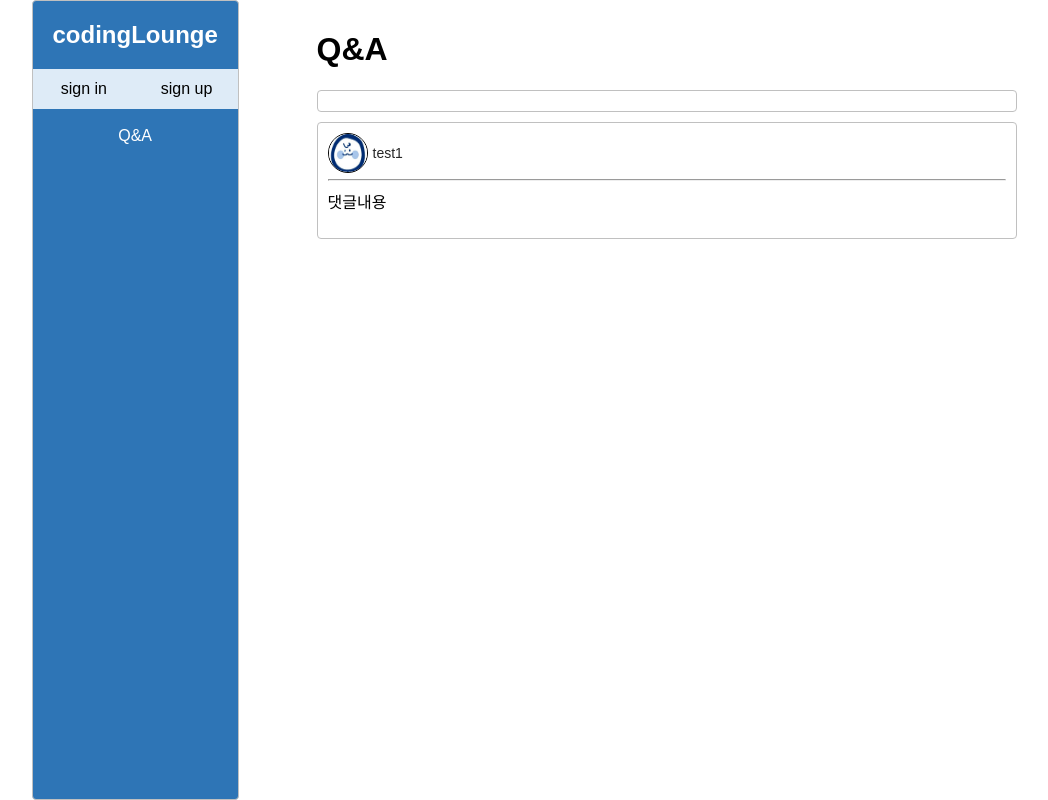
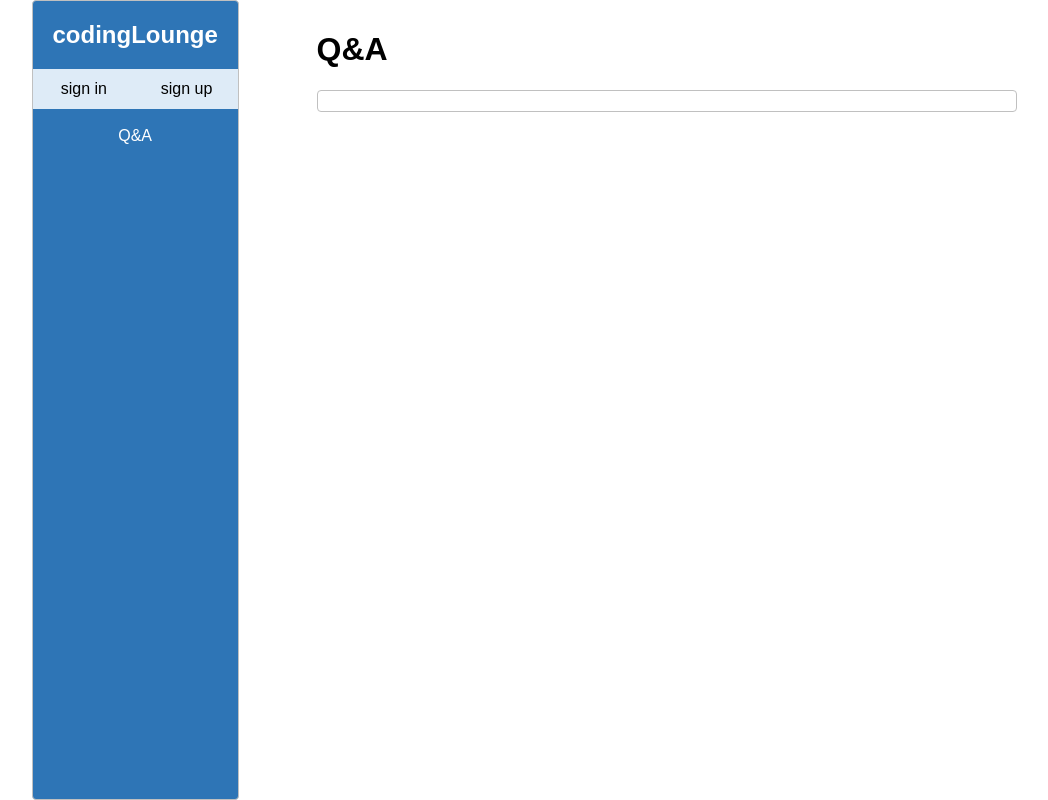
Before and after one commit to Jeong-Jin-Woo/CodingLounge, a website: page views/post.html in a window 1280 px wide. Shown: the whole page, without its empty margins (116-1164 px from the left). Drawn offline with nearby package versions, Linux system fonts and the light colour scheme; files that its build step writes are made by us from their sources; a web font is replaced by a local one.

Commit message:
[UPDATE] routes/post.js, post.html : 댓글 등록 기능

```diff
--- a/routes/post.js
+++ b/routes/post.js
@@ -37,11 +37,11 @@ router.get('/:id/detail', async (req, res, next) => {
   const post_id = req.params.id;
   try{
     const post = await Post.findOne({ where : { id : post_id}});
-    //const comment = await Comment.findAll({ where : { id: posts_id}});
+    const comment = await Comment.findAll({ where : { posts_id: post_id}});
     return res.render('post', {
       title: `detail`,
       post: post,
-      //comment: comment,
+      comment: comment,
     });
   }catch(error){
     console.error(error);
--- a/views/post.html
+++ b/views/post.html
@@ -54,16 +54,18 @@
   </div>
   {% endif %}
   <div>
+    {% for c in comment %}
       <div class="twit">
         <div class="input-group">
         <div class="comment-section">
             <img class="pic" src="/static/profile.jpg">
-              <p>test1</p>
+            <p>{{c.commenter}}</p>
         </div>
         <hr>
-          <div>댓글내용</div>
+        <div>{{c.comment}}</div>
         </div>
       </div>
+    {% endfor %}
   </div>
 
 {% endblock %}
```
Lines whose indentation alone changed are shown as unchanged.
